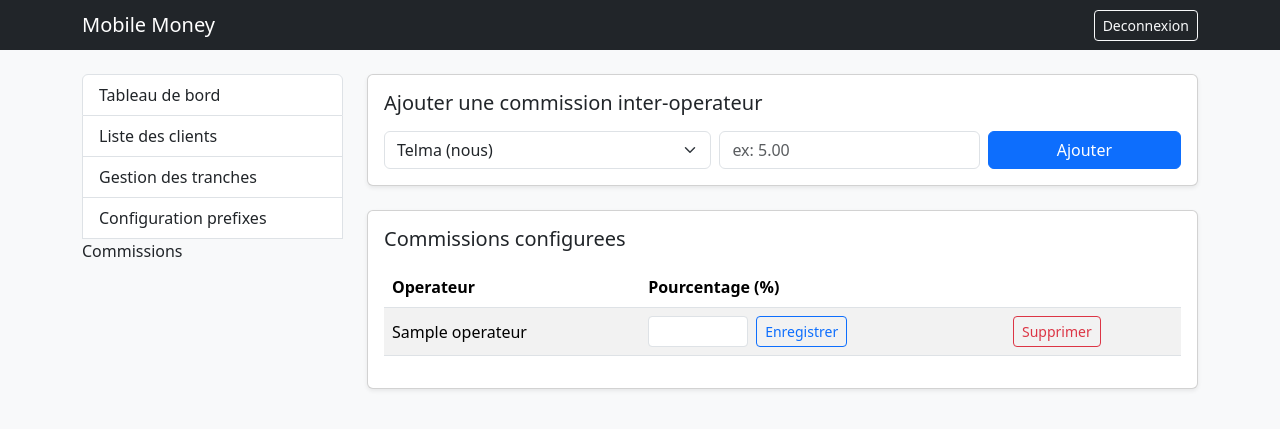
After one commit to mitiela14/examen_finalS4, a CodeIgniter 4 app: the page made by app/Views/admin/commissions.php in a window 1280 px wide. The commit adds this page. Shown: the top 429 px of the page. Run offline with PHP 8.4 and a stand-in for CodeIgniter, Linux system fonts and the light colour scheme; the template is opened without the code that fills it: most values are stand-ins (such as "Sample title", 1, 10 or a date in 2020); data that the repository does not hold is empty; some libraries are stand-ins or nearby versions.

Commit message:
action commission operateur

```diff
--- a/app/Config/Routes.php
+++ b/app/Config/Routes.php
@@ -34,3 +34,8 @@ $routes->get('admin/prefixes', 'AdminController::prefixes');
 $routes->post('admin/prefixes/add', 'AdminController::addPrefixe');
 $routes->post('admin/prefixes/delete/(:num)', 'AdminController::deletePrefixe/$1');
 $routes->get('admin/logout', 'AdminController::logout');
+
+$routes->get('admin/commissions', 'AdminController::commissions');
+$routes->post('admin/commissions/add', 'AdminController::addCommission');
+$routes->post('admin/commissions/update/(:num)', 'AdminController::updateCommission/$1');
+$routes->post('admin/commissions/delete/(:num)', 'AdminController::deleteCommission/$1');
--- a/app/Views/admin/_sidebar.php
+++ b/app/Views/admin/_sidebar.php
@@ -3,4 +3,5 @@
     <a href="<?= site_url('admin/clients') ?>" class="list-group-item list-group-item-action <?= (strpos(uri_string(), 'admin/clients') === 0) ? 'active' : '' ?>">Liste des clients</a>
     <a href="<?= site_url('admin/tranches') ?>" class="list-group-item list-group-item-action <?= (uri_string() === 'admin/tranches') ? 'active' : '' ?>">Gestion des tranches</a>
     <a href="<?= site_url('admin/prefixes') ?>" class="list-group-item list-group-item-action <?= (uri_string() === 'admin/prefixes') ? 'active' : '' ?>">Configuration prefixes</a>
+    <a href="<?= site_url('admin/commissions') ?>" class="nav-link">Commissions</a>
 </div>
--- /dev/null
+++ b/app/Views/admin/commissions.php
@@ -0,0 +1,68 @@
+<?= $this->extend('layout') ?>
+<?= $this->section('content') ?>
+
+<div class="row">
+    <div class="col-md-3 mb-4"><?= $this->include('admin/_sidebar') ?></div>
+
+        <div class="col-md-9">
+            <div class="card shadow-sm mb-4">
+                <div class="card-body">
+                <h5 class="mb-3">Ajouter une commission inter-operateur</h5>
+                        <form method="post" action="<?= site_url('admin/commissions/add') ?>" class="row g-2">
+                            <?= csrf_field() ?>
+                            <div class="col-md-5">
+                                <select name="operateur" class="form-select" required>
+                                    <option value="telma">Telma (nous)</option>
+                                    <option value="orange">Orange</option>
+                                    <option value="airtel">Airtel</option>
+                                </select>
+                            </div>
+                            <div class="col-md-4">
+                                <input type="number" step="0.01" min="0" max="100" name="pourcentage_autres" class="form-control" placeholder="ex: 5.00" required>
+                            </div>
+                            <div class="col-md-3">
+                                <button type="submit" class="btn btn-primary w-100">Ajouter</button>
+                            </div>
+                        </form>
+                    </div>
+                </div>
+
+                <div class="card shadow-sm">
+                <div class="card-body">
+                <h5 class="mb-3">Commissions configurees</h5>
+
+                <table class="table table-striped align-middle">
+                    <thead>
+                        <tr>
+                            <th>Operateur</th>
+                            <th>Pourcentage (%)</th>
+                            <th></th>
+                        </tr>
+                    </thead>
+                    <tbody>
+                        <?php foreach ($commissions as $c): ?>
+                            <tr>
+                                <td><?= esc($c['operateur']) ?></td>
+                                    <td>
+                                        <form method="post" action="<?= site_url('admin/commissions/update/' . $c['id_commission']) ?>" class="d-flex gap-2">
+                                            <?= csrf_field() ?>
+                                            <input type="number" step="0.01" min="0" max="100" name="pourcentage_autres" value="<?= esc($c['pourcentage_autres']) ?>" class="form-control form-control-sm" style="width:100px">
+                                            <button type="submit" class="btn btn-sm btn-outline-primary">Enregistrer</button>
+                                        </form>
+                                    </td>
+                                    <td>
+                                        <form method="post" action="<?= site_url('admin/commissions/delete/' . $c['id_commission']) ?>">
+                                            <?= csrf_field() ?>
+                                            <button type="submit" class="btn btn-sm btn-outline-danger">Supprimer</button>
+                                        </form>
+                                    </td>
+                            </tr>
+                        <?php endforeach; ?>
+                    </tbody>
+                </table>
+            </div>
+        </div>
+    </div>
+</div>
+
+<?= $this->endSection() ?>
```
Also changed, not shown: Taches.md (+14 -0 lines), app/Controllers/AdminController.php (+47 -0 lines), app/Models/CommissionInterOperateurModel.php (added, +30 -0 lines).
